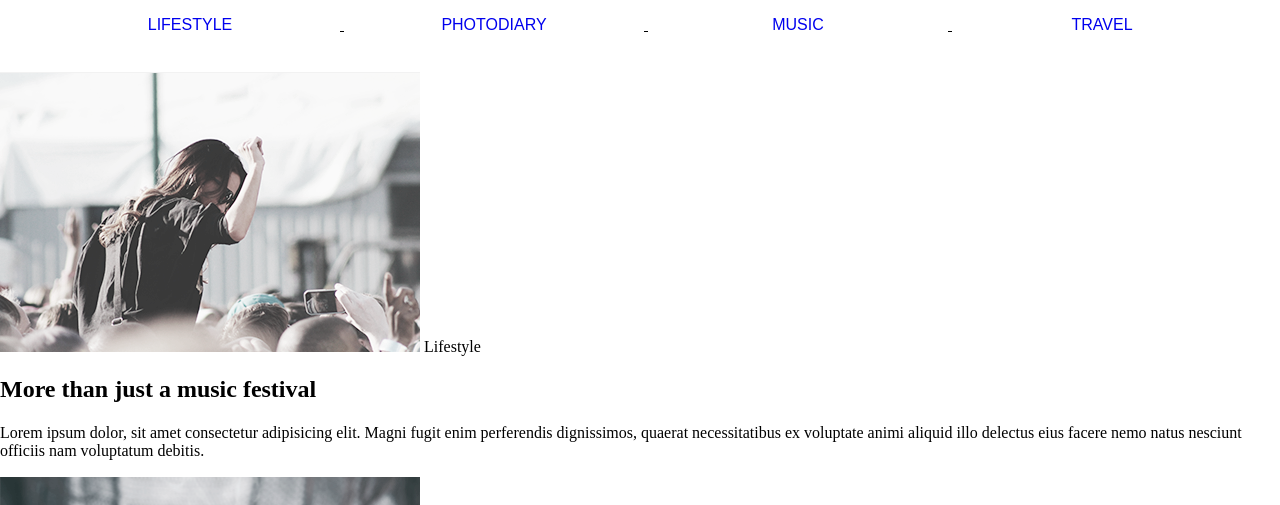
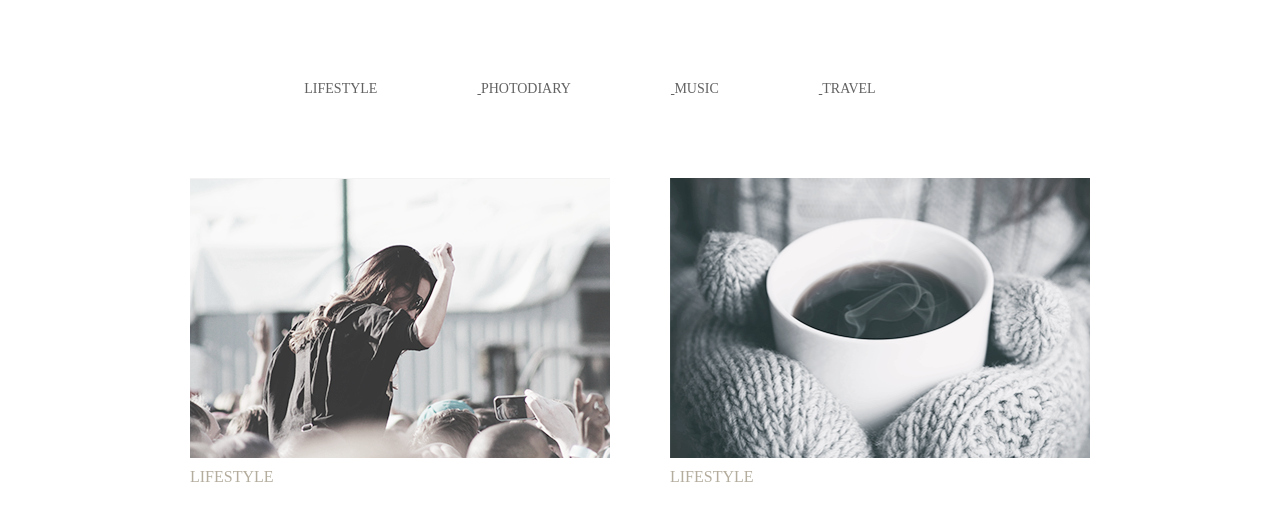
Before and after one commit to Dima1409/goit-fe-course, a plain HTML site: page html-css/MODULE 3/index.html in a window 1280 px wide. Shown: the top 505 px of the page. Drawn offline with nearby package versions, Linux system fonts and the light colour scheme.

Commit message:
Add files via upload

```diff
--- a/html-css/MODULE 3/css/app.css
+++ b/html-css/MODULE 3/css/app.css
@@ -1,57 +1,92 @@
-* {
+html {
     box-sizing: border-box;
 }
 
-.main-header li {
-    display: inline-block;
-    text-align: center;
-    height: 40px;
-    width: 300px;
-    font-family: Arial, Helvetica, sans-serif;
+*, *::before, *::after {
+    box-sizing: inherit;
 }
 
-.main-header a {
-    text-decoration: none;
-    text-transform: uppercase;
+.container {
+    width: 900px;
+    margin: 0 auto;
 }
 
-.left {
-    display: inline-block;
-    height: 120px;
-    width: 48%;
-}
-.right {
-    display: inline-block;
-    height: 120px;
-    width: 48%;
+.site-navigation {
+    margin: 0;
+    padding: 0;
+    text-align: center;
+    text-transform: uppercase;
+    vertical-align: middle;
+    font-size: 14px;
 
 }
-
-  .left2 {
-      display: inline-block;
-      height: 120px;
-      width: 48%;
+.site-navigation a{
+    text-decoration: none;
  }
 
-  .right2 {
-      display: inline-block;
-      height: 120px;
-      width: 48%;
+.site-navigation a:hover,
+.site-navigation a:focus {
+    color: red;
+}
+.nav-head {
+    padding: 77px 0;
 }
 
-  .left3 {
+.site-navigation li {
     display: inline-block;
-      height: 120px;
-      width: 48%;
+    margin: 0;
+    padding: 0;
 }
-
-  .right3 {
+.site-navigation li:last-child {
+    margin-right: 0;
+}
+.span {
+    display: block;
+    text-transform: uppercase;
+    color: #b4ad9e;
+}
+img {
+    display: block;
+    margin-bottom: 10px;
+}
+.art {
     display: inline-block;
-      height: 120px;
-      width: 48%;
+    width: 420px;
+    margin-right: 28px;
+    margin-left: 0;
 }
-
+.arti {
+    display: inline-block;
+    width: 420px;
+    margin-left: 28px;
+    margin-right: 0;
+}
 .button {
+    display: block;
     text-align: center;
-      display: inline-block;
+    margin-left: auto;
+    margin-right: auto;
+    padding: 15px 30px 15px 30px;
+    font-size: 20px;
+    margin-bottom: 70px;
 }
+.site-navigation ul {
+    margin: 0;
+    padding: 0;
+}
+.link {
+    margin-left: auto;
+    margin-right: 100px;
+    font-size: 14px;
+    line-height: 24px;
+    margin-bottom: 100px;
+}
+p {
+    margin-bottom: 135px;
+}
+.link, .button, .container {
+    color: #626262;
+}
+h2 {
+    font-size: 30px;
+}
--- a/html-css/MODULE 3/index.html
+++ b/html-css/MODULE 3/index.html
@@ -7,6 +7,7 @@
     <title>Homework-03</title>
     <link rel="stylesheet" href="css/normalize.css">
     <link rel="stylesheet" href="css/app.css">
+    <link href="https://fonts.googleapis.com/css?family=Playfair+Display&display=swap" rel="stylesheet">
 </head>
 <body>
     <div class="container">
@@ -14,20 +15,20 @@
          <nav class="nav-head">
              <ins>
         <ul class="site-navigation">
-            <li> <a href="#">lifestyle</a> </li>
-            <li> <a href="#">photodiary</a> </li>
-            <li> <a href="#">music</a> </li>
-            <li> <a href="#">travel</a> </li>
+            <li> <a href="#" class="link">lifestyle</a> </li>
+            <li> <a href="#" class="link">photodiary</a> </li>
+            <li> <a href="#" class="link">music</a> </li>
+            <li> <a href="#" class="link">travel</a> </li>
         </ul>
              </ins>
          </nav>
     </header>
     <main>
-               <section class="section">
+               <section class="sect">
 
-                 <article class="sect">
+                 <article class="art">
                      <img src="img/Image1.png" alt="Dancing" width="420" height="280" title="Dancing">
-                 <span>Lifestyle</span>
+                 <span class="span">Lifestyle</span>
                  <h2>
             More than just a music festival
                  </h2>
@@ -36,9 +37,9 @@
              </p>
                  </article>
 
-                 <article class="sect">
+                 <article class="arti">
                      <img src="img/Image2.png" alt="Coffee" width="420" height="280" title="Coffee">
-                 <span>lifestyle</span>
+                 <span class="span">lifestyle</span>
                  <h2>
              Life tastes better with coffee
                  </h2>
@@ -47,9 +48,9 @@
              </p>
                  </article>
 
-                 <article class="secta">
+                 <article class="art">
                      <img src="img/Image3.png" alt="Bridge" width="420" height="280" title="Bridge">
-                   <span>photodiary</span>
+                   <span class="span">photodiary</span>
                  <h2>
                        American dream
                  </h2>
@@ -59,9 +60,9 @@
                  </article>
 
 
-                 <article class="secta">
+                 <article class="arti">
                      <img src="img/Image4.png" alt="Woman" width="420" height="280" title="Women">
-                   <span>photodiary</span>
+                   <span class="span">photodiary</span>
                  <h2>
                     A day exploring the Alps
                  </h2>
@@ -70,9 +71,9 @@
              </p>
                  </article>
 
-                 <article class="left3">
+                 <article class="art">
                      <img src="img/image5.png" alt="running" width="420" height="280" title="women in hat">
-                     <span>LIFESTYLE</span>
+                     <span class="span">LIFESTYLE</span>
                      <h2>
                          Top 10 songs for running
                      </h2>
@@ -81,9 +82,9 @@
                      </p>
                  </article>
 
-                 <article class="right3">
+                 <article class="arti">
                      <img src="img/image6.png" alt="road" width="420" height="280" title="road and snow">
-                     <span>LIFESTYLE</span>
+                     <span class="span">LIFESTYLE</span>
                      <h2>
                          Cold winter days
                      </h2>
@@ -91,7 +92,7 @@
                          Lorem ipsum dolor sit amet consectetur adipisicing elit. Exercitationem iure deserunt nisi quasi porro enim fuga voluptate, minus nobis. Aliquid molestias eius natus quia at facere, velit cum saepe magnam!
                      </p>
                  </article>
-                <button class="button">load more</button>
+                <button class="button">Load more</button>
                 </section>
         </main>
         </div>
```
Lines whose indentation alone changed are shown as unchanged.
